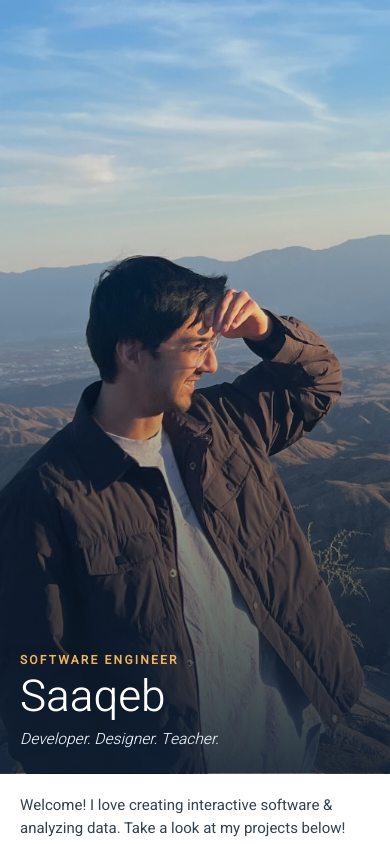
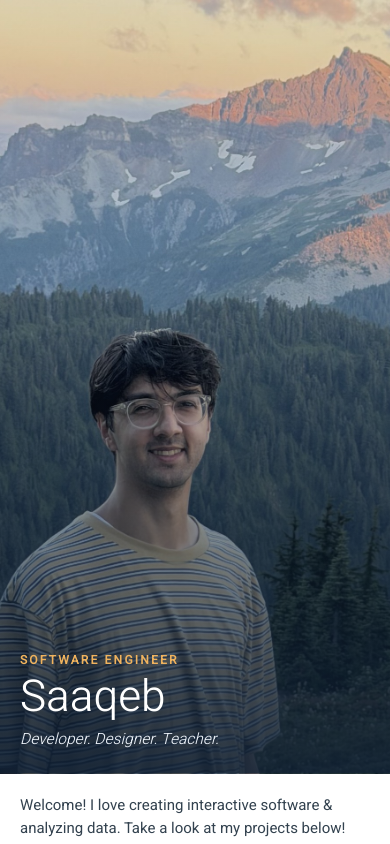
Before and after one commit to saaqebs/saaqebs.com, a React (Create React App) app: page / in a window 390 px wide. Shown: the top 844 px of the page. Built offline with nearby package versions, Linux system fonts and the light colour scheme.

Commit message:
Preview combo: redesign + new hero photo (desktop band + mobile v4 crops, scrim kept)

```diff
--- a/src/pages/home/opening/styles/homepage.module.scss
+++ b/src/pages/home/opening/styles/homepage.module.scss
@@ -2,10 +2,10 @@
 .homepage{
   /* Soft scrim on the text side of the hero so the white headline reads
      cleanly over the bright photo (desktop; mobile sets its own layers) */
-  background-image: linear-gradient(90deg, rgba(16, 32, 52, 0) 52%, rgba(16, 32, 52, 0.30) 100%), url("../images/cali.jpeg");
-  background-position: 10% 60%;
-  background-position-x: 10%;
-  background-position-y: 60%;
+  background-image: linear-gradient(90deg, rgba(16, 32, 52, 0) 52%, rgba(16, 32, 52, 0.30) 100%), url("../images/hero-desktop.jpg");
+  background-position: center;
+  background-position-x: center;
+  background-position-y: center;
   // background-attachment: scroll;
   // background-size: cover;
   // -webkit-background-size: cover;
@@ -55,10 +55,10 @@
     flex: 1 1 auto;
     min-height: 360px;
     width: 100%;
-    background-image: linear-gradient(180deg, rgba(16, 32, 52, 0.12) 40%, rgba(16, 32, 52, 0.9) 100%), url("../images/cali.jpeg");
-    background-position: center, 22% 42%;
-    background-position-x: center, 22%;
-    background-position-y: center, 42%;
+    background-image: linear-gradient(180deg, rgba(16, 32, 52, 0.12) 40%, rgba(16, 32, 52, 0.9) 100%), url("../images/hero-mobile.jpg");
+    background-position: center, 32% 50%;
+    background-position-x: center, 32%;
+    background-position-y: center, 50%;
   }
 
   .propic {
```
Also changed, not shown: src/pages/home/opening/images/hero-desktop.jpg (added), src/pages/home/opening/images/hero-mobile.jpg (added).
